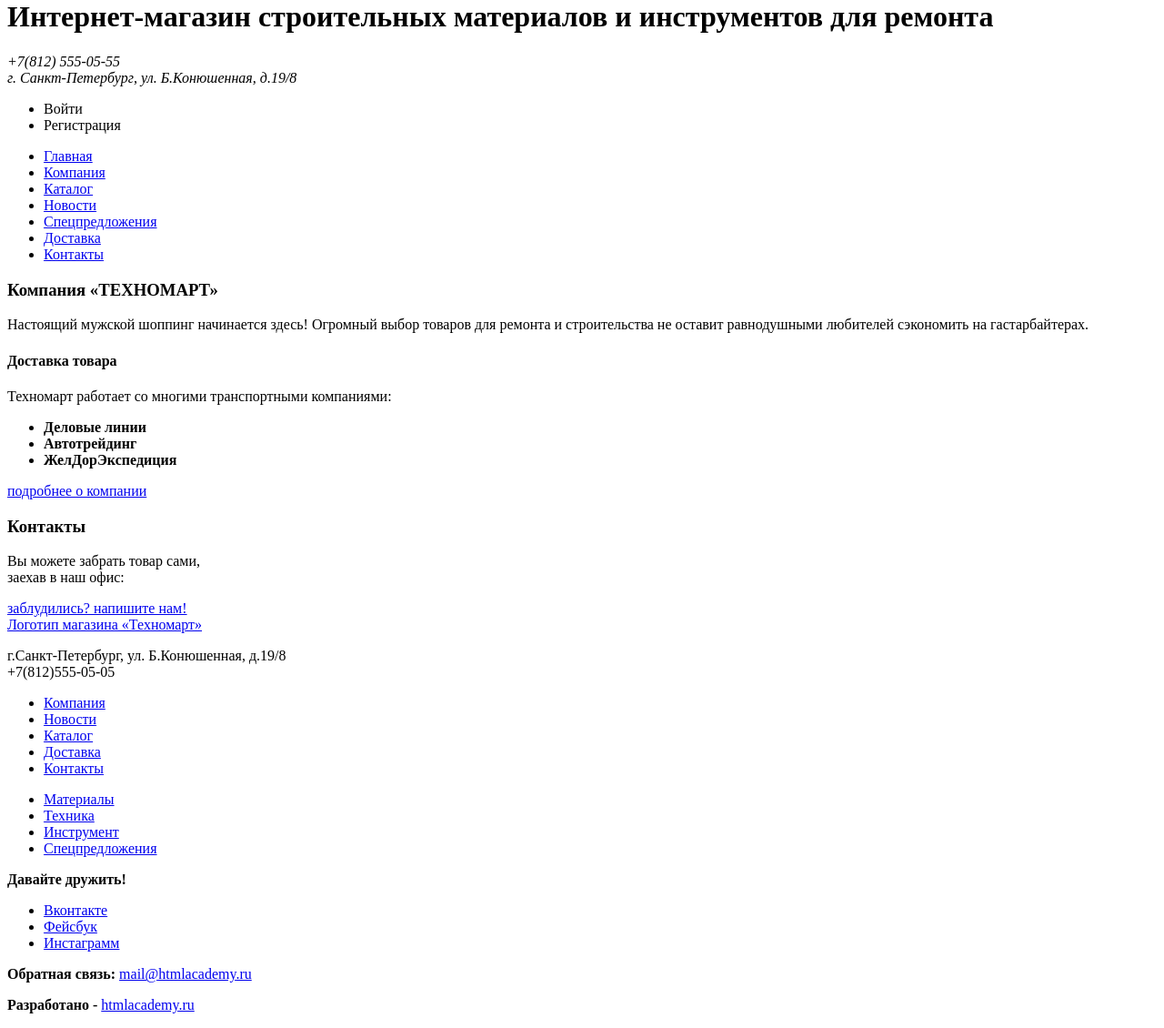
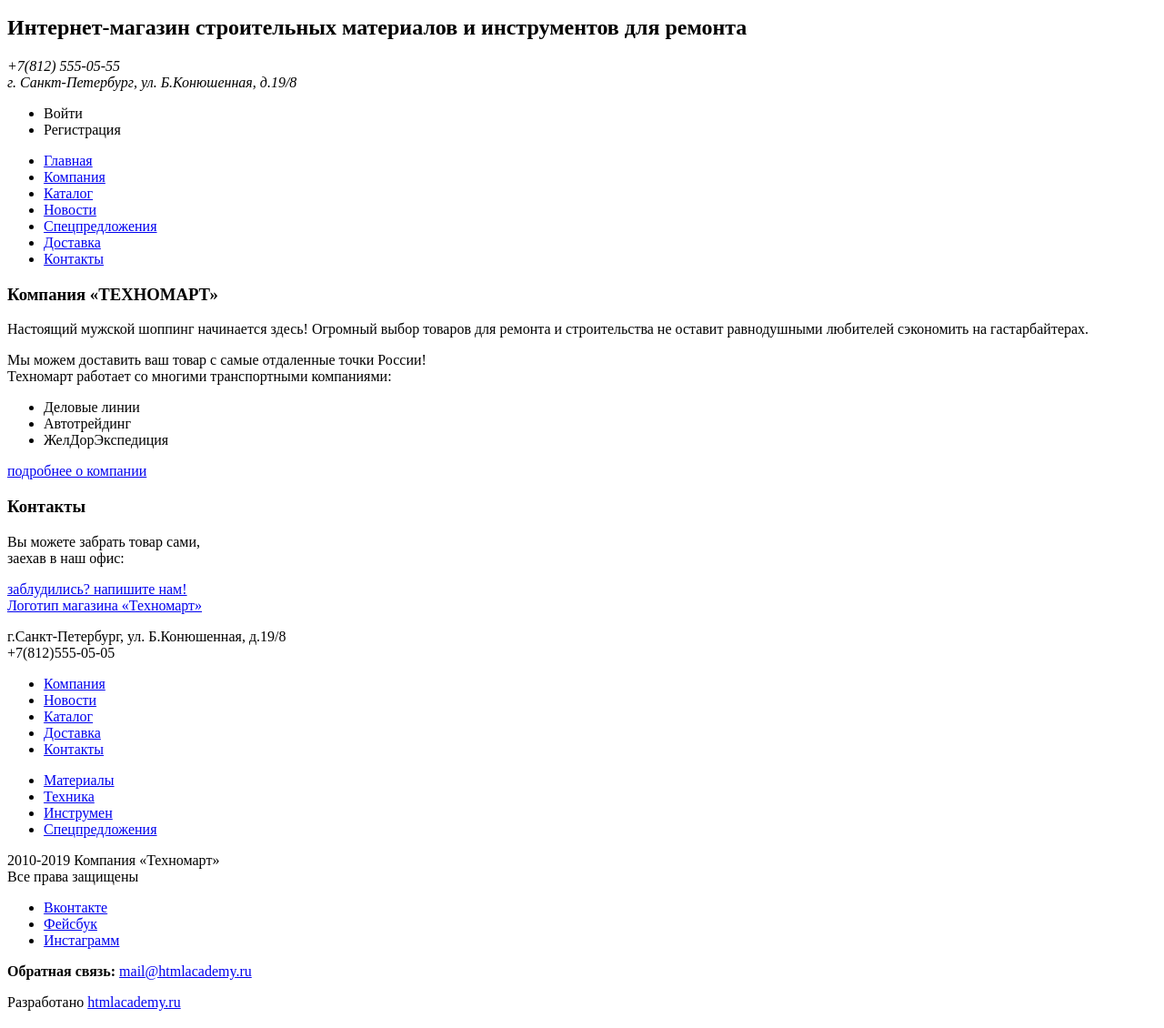
Before and after one commit to Diesel567/945263-technomart-24, a plain HTML site: page index.html in a window 1280 px wide. Shown: the part 47-1177 px from the top of the page at 91% size. Drawn offline with Linux system fonts and the light colour scheme.

Commit message:
Выполнил работу над ошибками. Немного подправил код.

```diff
--- a/index.html
+++ b/index.html
@@ -6,27 +6,31 @@
   </head>
   <body>
     <header class="main-header">
+      <section class="main-header-top">
       <a class="main-header-logo">
         <img src="img/header-logo.svg" alt="Логотип магазина «Техномарт»">
       </a>
       <form class="search">
         <!--Форма. Поиск по сайту-->
       </form>
-      <!--Закладки-->
-      <!--Корзина-->
-      <!--Оформить заказ-->
+      <span class="header-button"><a href="bookmarks.html">Закладки</a></span>
+      <span class="header-button"><a href="basket.html">Корзина</a></span>
+      <span class="header-button-order"><a href="order.html">Оформить заказ</a></span>
+      </section>
+      <section class="main-header-bottom">
         <h1>Интернет-магазин строительных материалов и инструментов для ремонта</h1>
         <address class="header-contacts">
         +7(812) 555-05-55<br>
         г. Санкт-Петербург, ул. Б.Конюшенная, д.19/8
         </address>
-      <ul>
+        <ul class="user-navigation">
           <li>Войти</li>
           <li>Регистрация</li>
         </ul>
+      </section>
       <nav class="main-navigation">
         <ul class="site-navigation">
-          <li><a href="imdex.html">Главная</a></li>
+          <li><a href="index.html">Главная</a></li>
           <li><a href="about-company.html">Компания</a></li>
           <li><a href="catalog.html">Каталог</a></li>
           <li><a href="news.html">Новости</a></li>
@@ -37,21 +41,20 @@
       </nav>
     </header>
     <main>
-      <article>
+      <section>
         <h3>Компания «ТЕХНОМАРТ»</h3>
         <p>Настоящий мужской шоппинг начинается здесь! Огромный выбор товаров для ремонта и строительства не оставит равнодушными любителей сэкономить на гастарбайтерах.</p>
-      </article>
-      <section>
-        <h4 class="visually hidden">Доставка товара</h4>
-        <p>Техномарт работает со многими транспортными компаниями:</p>
+        <p>Мы можем доставить ваш товар с самые отдаленные точки России!<br>
+            Техномарт работает со многими транспортными компаниями:
+        </p>
         <ul>
-          <li><b>Деловые линии</b></li>
-          <li><b>Автотрейдинг</b></li>
-          <li><b>ЖелДорЭкспедиция</b></li>
+          <li>Деловые линии</li>
+          <li>Автотрейдинг</li>
+          <li>ЖелДорЭкспедиция</li>
         </ul>
         <a class="bottom" href="#">подробнее о компании</a>
       </section>
-      <section class="">
+      <section class="contacts">
         <h3>Контакты</h3>
         <p>
           Вы можете забрать товар сами,<br>
@@ -62,6 +65,7 @@
         </section>
     </main>
     <footer class="main-footer">
+      <section class="main-footer-top">
       <a class="main-footer-logo" href="img/footer-logo.jpg">Логотип магазина «Техномарт»</a>
       <div class="footer-contacts">
         <p>
@@ -70,22 +74,27 @@
         </p>
       </div>
       <div class="footer-navigation">
-        <ul class="">
+        <ul class="footer-navigation-top">
           <li><a href="about-company.html">Компания</a></li>
           <li><a href="news.html">Новости</a></li>
           <li><a href="catalog.html">Каталог</a></li>
           <li><a href="delivery.html">Доставка</a></li>
           <li><a href="contacts.html">Контакты</a></li>
         </ul>
-        <ul class="">
+        <ul class="footer-navigation-bottom">
           <li><a href="materials.html.">Материалы</a></li>
           <li><a href="equipment.html">Техника</a></li>
-          <li><a href="tools.html">Инструмент</li>
+          <li><a href="tools.html">Инструмен</a></li>
           <li><a href="promotions.html">Спецпредложения</a></li>
         </ul>
       </div>
+      </section>
+      <section class="main-footer-bottom">
+      <p class="footer-copyright">
+        2010-2019 Компания «Техномарт»<br>
+        Все права защищены
+      </p>
       <div class="footer-social">
-          <b>Давайте дружить!</b>
           <ul>
             <li><a class="social-button" href="#">Вконтакте</a></li>
             <li><a class="social-button" href="#">Фейсбук</a></li>
@@ -97,10 +106,10 @@
           <a class="footer-email" href="#">mail@htmlacademy.ru</a>
         </p>
         <p>
-          <b class="footer-copyright">Разработано -</b>
-          <a class="botton" href="https://htmlacademy.ru">htmlacademy.ru</a>
+          <span>Разработано</span>
+          <a class="button" href="https://htmlacademy.ru">htmlacademy.ru</a>
         </p>
+        </section>
     </footer>
-
   </body>
 </html>
```
Also changed, not shown: catalog.html (+40 -26 lines). Lines whose indentation alone changed are shown as unchanged.
